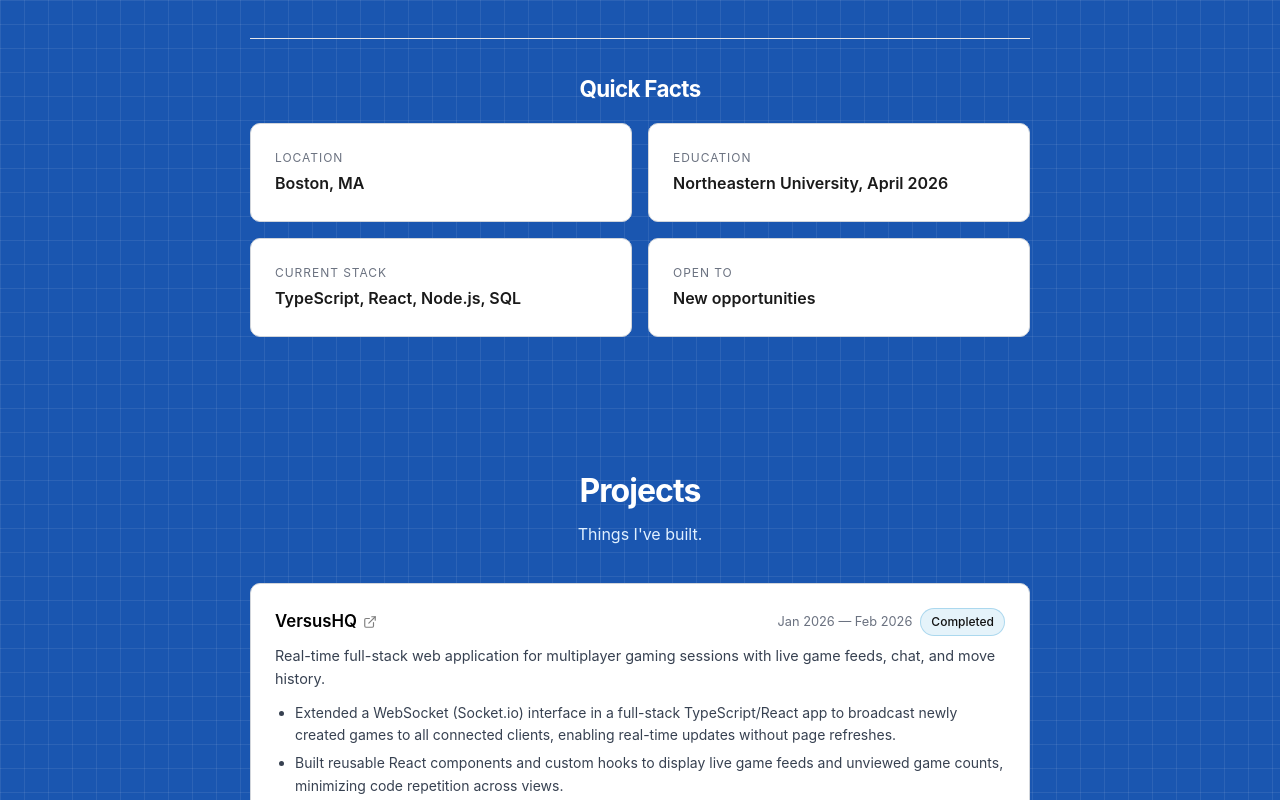
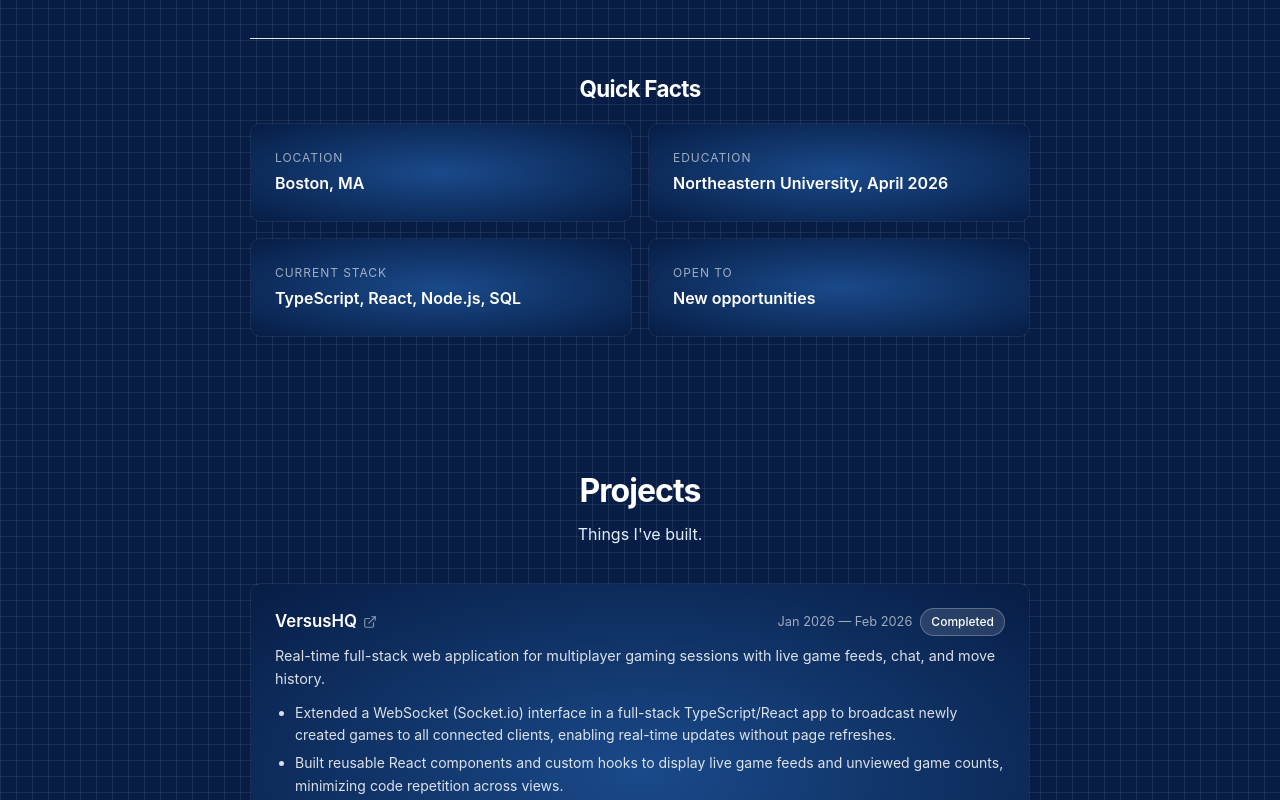
Before and after one commit to rotondojs/my-portfolio, a React (Vite) app in the folder client/: page / in a window 1280 px wide. Shown: the part 600-1400 px from the top of the page. Built offline with nearby package versions, Linux system fonts and the light colour scheme.

Commit message:
Add lighter blue center gradient to sections

```diff
--- a/client/src/index.css
+++ b/client/src/index.css
@@ -7,7 +7,7 @@
 :root {
   --topbar-height: 60px;
   --sidebar-width: 240px;
-  --bg: #1a56b0;
+  --bg: #071d45;
   --surface: #0088cc;
   --surface-hover: #0077b5;
   --border: #29ccff;
@@ -29,7 +29,7 @@ body {
   background-image:
     linear-gradient(rgba(255, 255, 255, 0.08) 1px, transparent 1px),
     linear-gradient(90deg, rgba(255, 255, 255, 0.08) 1px, transparent 1px);
-  background-size: 24px 24px;
+  background-size: 16px 16px;
   color: var(--text-primary);
   line-height: 1.6;
 }
@@ -186,16 +186,26 @@ body {
 
 /* ── Cards ───────────────────────────────────────────────── */
 .card {
-  background: #ffffff;
-  border: 1px solid #d1d5db;
+  position: relative;
+  background: transparent;
+  border: 1px solid rgba(255, 255, 255, 0.08);
   border-radius: var(--radius);
   padding: 24px;
   margin-bottom: 16px;
-  transition: border-color 0.15s;
+  transition: border-color 0.2s;
+}
+
+.card::before {
+  content: '';
+  position: absolute;
+  inset: 0;
+  border-radius: inherit;
+  background: radial-gradient(ellipse at center, #1a4a8a 0%, #071d45 100%);
+  z-index: -1;
 }
 
 .card:hover {
-  border-color: #0088cc;
+  border-color: rgba(255, 255, 255, 0.15);
 }
 
 .card-header {
@@ -210,24 +220,24 @@ body {
 .card-title {
   font-size: 1.05rem;
   font-weight: 600;
-  color: #1a1a1a;
+  color: #ffffff;
 }
 
 .card-subtitle {
   font-size: 0.875rem;
-  color: #0088cc;
+  color: #93c5fd;
   font-weight: 500;
 }
 
 .card-meta {
   font-size: 0.8rem;
-  color: #6b7280;
+  color: rgba(255, 255, 255, 0.6);
   white-space: nowrap;
 }
 
 .card-body {
   font-size: 0.9rem;
-  color: #374151;
+  color: rgba(255, 255, 255, 0.85);
   margin-top: 8px;
 }
 
@@ -261,9 +271,9 @@ body {
   font-weight: 500;
   padding: 3px 10px;
   border-radius: 999px;
-  background: rgba(0, 136, 204, 0.1);
-  color: #111111;
-  border: 1px solid rgba(0, 136, 204, 0.25);
+  background: rgba(255, 255, 255, 0.12);
+  color: #ffffff;
+  border: 1px solid rgba(255, 255, 255, 0.25);
 }
 
 /* ── Hero (Home page) ────────────────────────────────────── */
@@ -376,16 +386,26 @@ body {
 }
 
 .interest-card {
-  background: #ffffff;
-  border: 1px solid #d1d5db;
+  position: relative;
+  background: transparent;
+  border: 1px solid rgba(255, 255, 255, 0.08);
   border-radius: var(--radius);
   padding: 20px;
   text-align: center;
-  transition: border-color 0.15s, transform 0.15s;
+  transition: border-color 0.2s, transform 0.15s;
+}
+
+.interest-card::before {
+  content: '';
+  position: absolute;
+  inset: 0;
+  border-radius: inherit;
+  background: radial-gradient(ellipse at center, #1a4a8a 0%, #071d45 100%);
+  z-index: -1;
 }
 
 .interest-card:hover {
-  border-color: #0088cc;
+  border-color: rgba(255, 255, 255, 0.15);
   transform: translateY(-2px);
 }
 
@@ -397,11 +417,11 @@ body {
 .interest-name {
   font-size: 0.95rem;
   font-weight: 600;
-  color: #1a1a1a;
+  color: #ffffff;
 }
 
 .interest-desc {
   font-size: 0.8rem;
-  color: #6b7280;
+  color: rgba(255, 255, 255, 0.7);
   margin-top: 4px;
 }
--- a/client/src/pages/About.tsx
+++ b/client/src/pages/About.tsx
@@ -26,10 +26,10 @@ export default function About() {
           { label: "Open To", value: "New opportunities" },
         ].map((item) => (
           <div className="card" key={item.label} style={{ margin: 0 }}>
-            <p style={{ fontSize: "0.75rem", color: "#6b7280", textTransform: "uppercase", letterSpacing: "0.08em", marginBottom: "4px" }}>
+            <p style={{ fontSize: "0.75rem", color: "rgba(255,255,255,0.6)", textTransform: "uppercase", letterSpacing: "0.08em", marginBottom: "4px" }}>
               {item.label}
             </p>
-            <p style={{ fontWeight: 600, color: "#1a1a1a" }}>{item.value}</p>
+            <p style={{ fontWeight: 600, color: "#ffffff" }}>{item.value}</p>
           </div>
         ))}
       </div>
--- a/client/src/pages/Education.tsx
+++ b/client/src/pages/Education.tsx
@@ -36,7 +36,7 @@ export default function Education() {
             <div>
               <p className="card-title">{ed.degree}</p>
               {ed.concentration && (
-                <p style={{ fontSize: "0.85rem", color: "#6b7280", marginTop: "2px" }}>{ed.concentration}</p>
+                <p style={{ fontSize: "0.85rem", color: "rgba(255,255,255,0.6)", marginTop: "2px" }}>{ed.concentration}</p>
               )}
               <p className="card-subtitle" style={{ marginTop: "4px" }}>{ed.school}</p>
             </div>
@@ -44,7 +44,7 @@ export default function Education() {
           </div>
           <ul style={{ marginTop: "12px", paddingLeft: "20px", display: "flex", flexDirection: "column", gap: "4px" }}>
             {ed.highlights.map((h) => (
-              <li key={h} style={{ fontSize: "0.875rem", color: "#374151" }}>{h}</li>
+              <li key={h} style={{ fontSize: "0.875rem", color: "rgba(255,255,255,0.85)" }}>{h}</li>
             ))}
           </ul>
         </div>
--- a/client/src/pages/Experience.tsx
+++ b/client/src/pages/Experience.tsx
@@ -42,7 +42,7 @@ export default function Experience() {
             </div>
             <ul style={{ marginTop: "12px", paddingLeft: "20px", display: "flex", flexDirection: "column", gap: "6px" }}>
               {exp.bullets.map((b, j) => (
-                <li key={j} style={{ fontSize: "0.875rem", color: "#374151" }}>{b}</li>
+                <li key={j} style={{ fontSize: "0.875rem", color: "rgba(255,255,255,0.85)" }}>{b}</li>
               ))}
             </ul>
             <div className="tags">
--- a/client/src/pages/Projects.tsx
+++ b/client/src/pages/Projects.tsx
@@ -90,7 +90,7 @@ export default function Projects() {
                   target="_blank"
                   rel="noreferrer"
                   className="card-title"
-                  style={{ textDecoration: "none", color: "#000000", display: "inline-flex", alignItems: "center", gap: "6px" }}
+                  style={{ textDecoration: "none", color: "#ffffff", display: "inline-flex", alignItems: "center", gap: "6px" }}
                 >
                   {p.name}
                   <svg width="14" height="14" viewBox="0 0 24 24" fill="none" stroke="currentColor" strokeWidth="2" strokeLinecap="round" strokeLinejoin="round" style={{ opacity: 0.5 }}>
@@ -121,7 +121,7 @@ export default function Projects() {
           {p.bullets.length > 0 && (
             <ul style={{ marginTop: "12px", paddingLeft: "20px", display: "flex", flexDirection: "column", gap: "6px" }}>
               {p.bullets.map((b, i) => (
-                <li key={i} style={{ fontSize: "0.875rem", color: "#374151" }}>{b}</li>
+                <li key={i} style={{ fontSize: "0.875rem", color: "rgba(255,255,255,0.85)" }}>{b}</li>
               ))}
             </ul>
           )}
```
